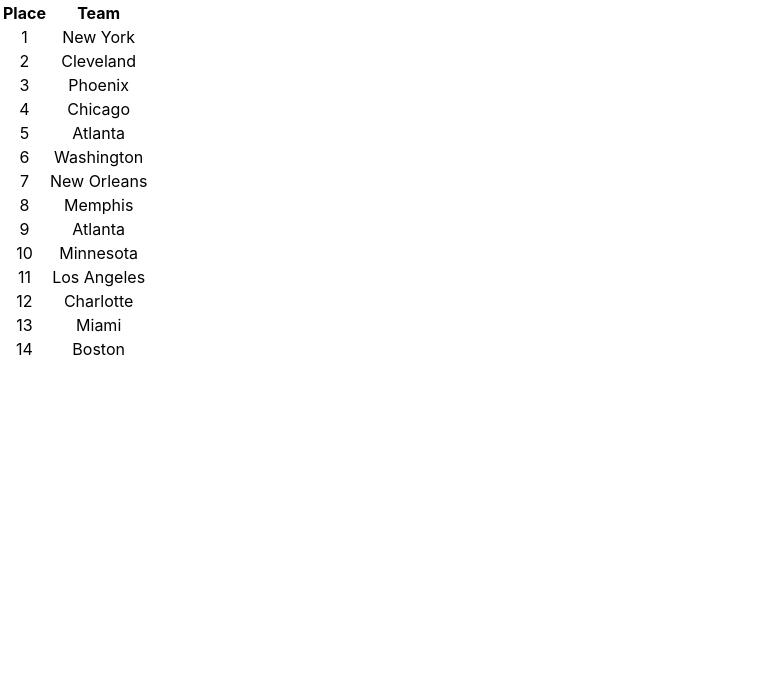
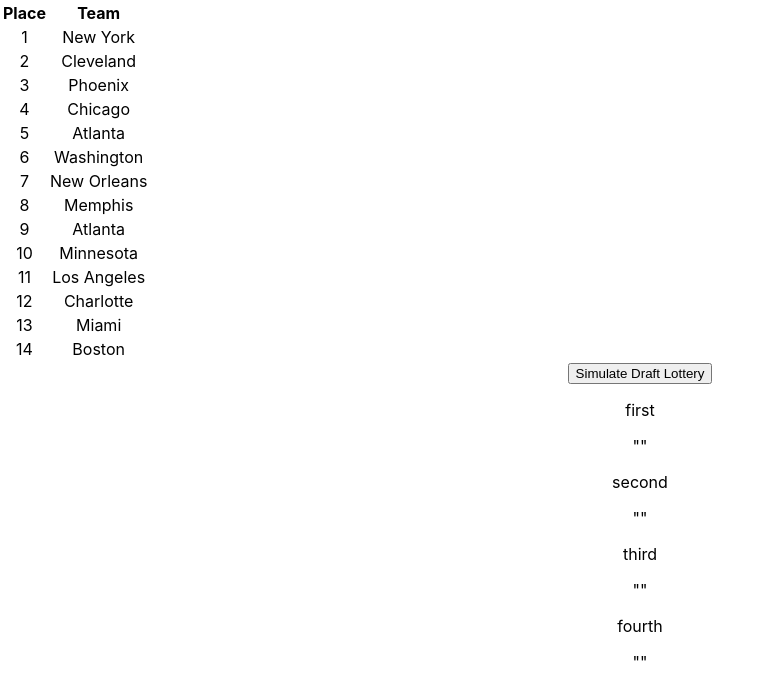
Before and after one commit to Maxwell1126/JS-NBA-Draft-Lottery, a React (Create React App) app: page / in a window 1280 px wide. Shown: the top 700 px of the page, without its empty margins (0-771 px from the left). Built offline with nearby package versions, Linux system fonts and the light colour scheme.

Commit message:
Added button to determine the winners of the first four picks.

```diff
--- a/src/App.js
+++ b/src/App.js
@@ -1,6 +1,6 @@
 import React, { Component } from 'react';
 import './App.css';
-import LotteryTeams from './LotteryTeams.js'
+import LotteryTeams from './LotteryTeams/LotteryTeams.js'
 class App extends Component {
   render() {
     return (
--- a/src/LotteryTeams.js
+++ b/src/LotteryTeams/LotteryTeams.js
@@ -1,5 +1,6 @@
 import React, { Component } from 'react';
 import LotteryTeamRow from './LotteryTeamRow';
+import SimLotteryButton from '../SimLotteryButton/SimLotteryButton';
 
 class LotteryTeams extends Component {
 constructor(){
@@ -24,6 +25,8 @@ constructor(){
 }
     render() {
         return (
+            <div>
+            <div>
             <table>
                 <thead>
                     <tr>
@@ -37,6 +40,9 @@ constructor(){
                         )}
                 </tbody>
             </table>
+            </div>
+            <SimLotteryButton lotteryTeams = {this.state.lotteryTeams}/>
+            </div>
         )
     }
 }
--- /dev/null
+++ b/src/SimLotteryButton/SimLotteryButton.js
@@ -0,0 +1,121 @@
+import React, { Component } from 'react';
+
+class SimLotteryButton extends Component{
+    constructor(props){
+        super(props)
+        this.state = {
+            firstPlace: "",
+            secondPlace: "",
+            thirdPlace: "",
+            fourthPlace: "",
+            win:"",
+
+        }
+    }
+
+    runLottery = (event) => {
+
+        let first= "";
+        let second= "";
+        let third= "";
+        let fourth= "";
+        // let winner="";
+        // let winningNumber = (Math.floor(Math.random() * 1000) + 1);
+
+        while (fourth == "") {
+            let winner = "";
+            let winningNumber = (Math.floor(Math.random() * 1000) + 1);
+            // console.log('winning number', winningNumber);
+            // console.log('winner', winner);
+
+            if (winningNumber < 141) {
+                winner = "New York";
+            } else if (winningNumber >= 141 && winningNumber <= 278) {
+                winner = "Cleveland";
+            } else if (winningNumber >= 281 && winningNumber <= 420) {
+                winner = "Phoenix";
+            } else if (winningNumber >= 421 && winningNumber <= 545) {
+                winner = "Chicago";
+            } else if (winningNumber >= 546 && winningNumber <= 650) {
+                winner = "Atlanta";
+            } else if (winningNumber >= 651 && winningNumber <= 740) {
+                winner = "Washington";
+            } else if (winningNumber >= 741 && winningNumber <= 815) {
+                winner = "New Orleans";
+            } else if (winningNumber >= 816 && winningNumber <= 875) {
+                winner = "Atlanta";
+            } else if (winningNumber >= 876 && winningNumber <= 920) {
+                winner = "Memphis";
+            } else if (winningNumber >= 921 && winningNumber <= 950) {
+                winner = "Minnesota";
+            } else if (winningNumber >= 951 && winningNumber <= 970) {
+                winner = "Los Angeles";
+            } else if (winningNumber >= 971 && winningNumber <= 985) {
+                winner = "Charlotte";
+            } else if (winningNumber >= 986 && winningNumber <= 995) {
+                winner = "Miami";
+            } else if (winningNumber >= 996 && winningNumber <= 1000) {
+                winner = "Boston";
+            }
+        console.log('winner', winner);
+
+
+            // determine first place.
+            if (first == "") {
+                first = winner;
+                this.setState({
+                    firstPlace: first,
+                })
+                // determine second place.
+                // determine second place or check to see that it has been fulfilled.
+            } else if (first!= "" && second == "") {
+                // determine if the winner has already won a higher place. Re-roll if that
+                // happens.
+                if (first != winner) {
+                    second = winner;
+                    this.setState({
+                        secondPlace: second,
+                    })
+                }
+
+                // determine third place.
+            } else if (first != "" && second != "" && third == "") {
+                // determine if the winner has already won a higher place. Re-roll if that
+                // happens.
+                if (first != winner && second != winner) {
+                    third = winner;
+                    this.setState({
+                        thirdPlace: third,
+                    })
+                }
+
+                // determine fourth place.
+            } else if (first != "" && second != "" && third != "" && fourth == "") {
+                // determine if the winner has already won a higher place. Re-roll if that
+                // happens.
+                if (first != winner && second != winner && third != winner) {
+                    fourth = winner;
+                    this.setState({
+                        fourthPlace: fourth,
+                    })
+                }
+            }
+        }
+
+    }
+
+    render(){
+        return(
+            <div>
+            <button onClick = {this.runLottery}>Simulate Draft Lottery</button>
+            <p>first</p>{JSON.stringify(this.state.firstPlace)}
+                <p>second</p>{JSON.stringify(this.state.secondPlace)}
+                <p>third</p>{JSON.stringify(this.state.thirdPlace)}
+                <p>fourth</p>{JSON.stringify(this.state.fourthPlace)}
+                {/* {JSON.stringify(this.state.win)} */}
+            </div>
+        )
+    }
+}
+
+export default SimLotteryButton;
```
Also changed, not shown: src/LotteryTeams/LotteryTeamRow.js (renamed from src/LotteryTeamRow.js).
